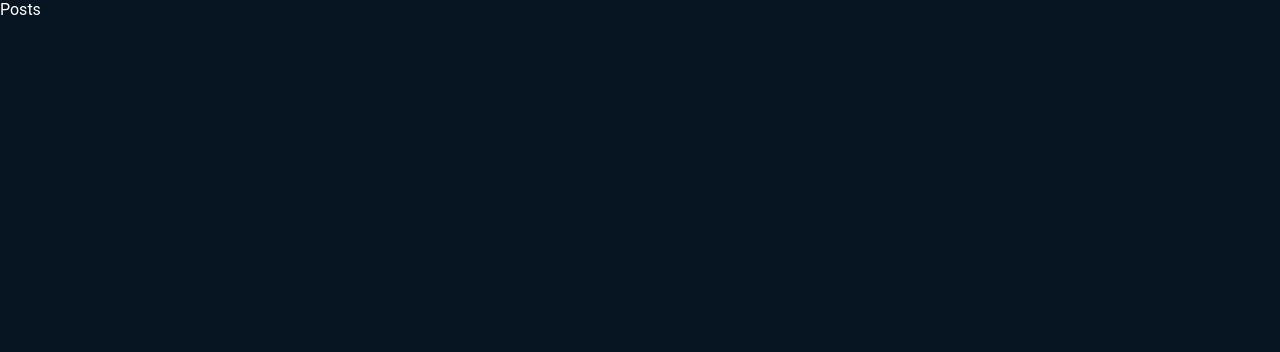
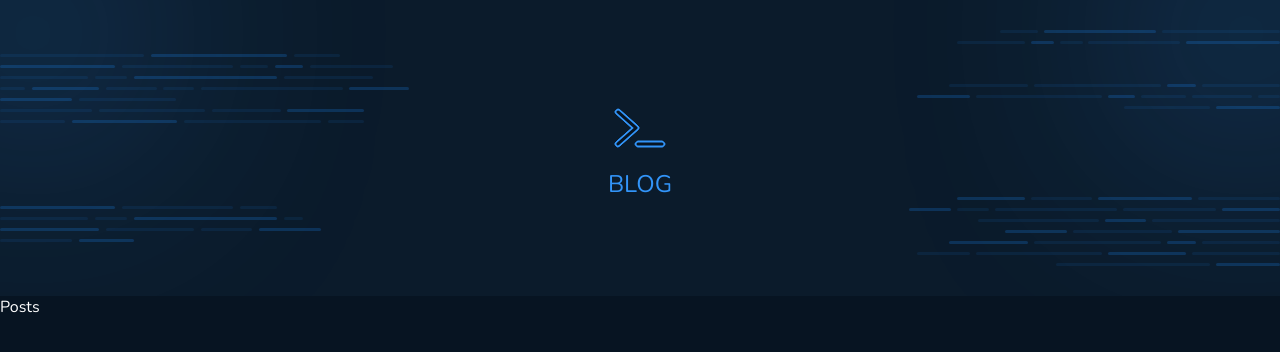
Before and after one commit to gabrielcaputo/blog, a React (Vite) app: page / in a window 1280 px wide. Shown: the top 352 px of the page. Built offline with nearby package versions, Linux system fonts and the light colour scheme.

Commit message:
Adiciona Header

```diff
--- a/index.html
+++ b/index.html
@@ -3,6 +3,9 @@
   <head>
     <meta charset="UTF-8" />
     <meta name="viewport" content="width=device-width, initial-scale=1.0" />
+    <link rel="preconnect" href="https://fonts.googleapis.com">
+    <link rel="preconnect" href="https://fonts.gstatic.com" crossorigin>
+    <link href="https://fonts.googleapis.com/css2?family=Nunito:ital,wght@0,200..1000;1,200..1000&display=swap" rel="stylesheet">
     <title>Blog</title>
   </head>
   <body>
--- a/src/components/Header/index.tsx
+++ b/src/components/Header/index.tsx
@@ -0,0 +1,13 @@
+import { Terminal } from "@phosphor-icons/react";
+import { HeaderContainer } from "./styles";
+import { useTheme } from "styled-components";
+
+export function Header() {
+  const theme = useTheme()
+  return (
+    <HeaderContainer>
+      <Terminal color={theme["base-background"]} weight="light" />
+      <span>Blog</span>
+    </HeaderContainer>
+  )
+}
--- /dev/null
+++ b/src/components/Header/styles.ts
@@ -0,0 +1,77 @@
+import styled, { css } from "styled-components";
+
+export const HeaderContainer = styled.header`${s => css`
+  display: flex;
+  width: 100vw;
+  height: 18.5rem;
+  overflow: hidden;
+  justify-content: center;
+  align-items: center;
+  font-size: 1.5rem;
+  flex-direction: column;
+  color: ${s.theme.blue};
+  text-transform: uppercase;
+  position: relative;
+  gap: 0.5rem;
+  background:
+    url('/images/header-effect-left.svg') no-repeat 0 50%,
+    url('/images/header-effect-right.svg') no-repeat 100% 50%,
+    ${s.theme["base-profile"]};
+
+  svg {
+    font-size: 4rem;
+  }
+
+  @media screen and (max-width: 960px) {
+    height: 10rem;
+    font-size: 1rem;
+
+    svg {
+      font-size: 2rem;
+    }
+  }
+
+  &::before,
+  &::after {
+    content: '';
+    display: block;
+    width: calc(18.5rem / 2);
+    height: calc(18.5rem / 2);
+    background: ${s.theme.blue};
+    position: absolute;
+    top: 0;
+    border-radius: 50%;
+    background: red;
+
+    @media screen and (max-width: 960px) {
+      width: calc(10.5rem / 2);
+      height: calc(10.5rem / 2);
+    }
+  }
+
+  &::before {
+    left: 0;
+    transform: translate(-100%, -100%);
+    filter: drop-shadow(calc(18.5rem / 2.75) calc(18.5rem / 2.75) 8rem ${s.theme.blue}aa);
+    @media screen and (max-width: 960px) {
+      filter: drop-shadow(calc(10rem / 2.75) calc(10rem / 2.75) 6rem ${s.theme.blue});
+    }
+  }
+
+  &::after {
+    right: 0;
+    transform: translate(100%, -100%);
+    filter: drop-shadow(calc(-18.5rem / 2.75) calc(18.5rem / 2.75) 8rem ${s.theme.blue}aa);
+    @media screen and (max-width: 960px) {
+      filter: drop-shadow(calc(-10rem / 2.75) calc(10rem / 2.75) 6rem ${s.theme.blue});
+    }
+  }
+
+  svg {
+    filter: drop-shadow(-1px -1px 0 ${s.theme.blue})
+            drop-shadow(-1px 1px 0 ${s.theme.blue})
+            drop-shadow(1px -1px 0 ${s.theme.blue})
+            drop-shadow(1px 1px 0 ${s.theme.blue});
+  }
+
+`}`
--- a/src/layouts/DefaultLayout/index.tsx
+++ b/src/layouts/DefaultLayout/index.tsx
@@ -1,8 +1,10 @@
 import { Outlet } from "react-router-dom";
+import { Header } from "../../components/Header";
 
 export function DefaultLayout() {
   return (
     <>
+      <Header />
       <Outlet />
     </>
   )
--- a/src/styles/global.ts
+++ b/src/styles/global.ts
@@ -21,7 +21,7 @@ export const GlobalStyle = createGlobalStyle`
     }
 
     body, input, textarea, button {
-      font: 400 1rem Roboto, sans-serif;
+      font: 400 1rem 'Nunito', sans-serif;
     }
 
   `}
```
Also changed, not shown: public/images/header-effect-left.svg (added), public/images/header-effect-right.svg (added).
